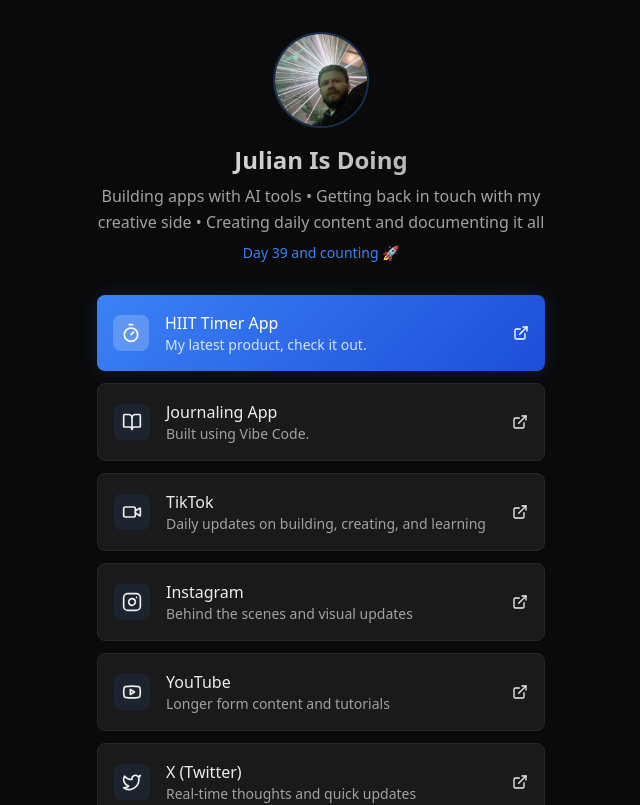
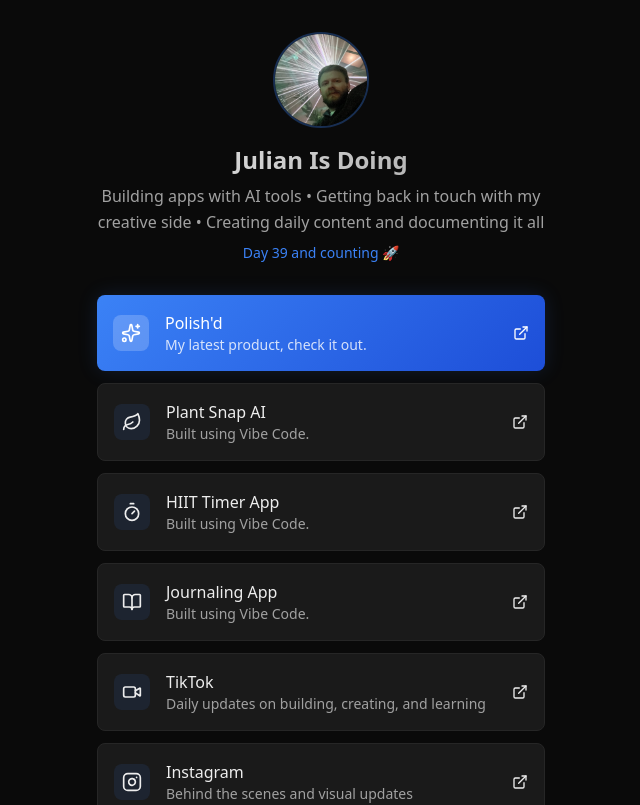
Before and after one commit to julianships/julianisdoing-com, a Next.js app: page /links in a window 1280 px wide. Shown: the top 805 px of the page, without its empty margins (319-959 px from the left). Built offline with nearby package versions, Linux system fonts and the light colour scheme.

Commit message:
feat: add Polish'd project and update links

```diff
--- a/src/app/links/page.tsx
+++ b/src/app/links/page.tsx
@@ -11,16 +11,32 @@
   Twitter,
   Youtube,
   BookOpen,
-  Timer // Added Timer icon
+  Timer, // Added Timer icon
+  Leaf, // Added Leaf icon for Plant Snap AI
+  Sparkles // Added Sparkles icon for Polish'd app
 } from "lucide-react";
 
 const links = [
   {
+    title: "Polish'd",
+    url: "https://www.vibecodeapp.com/projects/a7a7a7a7-a7a7-a7a7-a7a7-a7a7a7a7a7a7",
+    icon: Sparkles,
+    description: "My latest product, check it out.",
+    featured: true
+  },
+  {
+    title: "Plant Snap AI",
+    url: "https://www.vibecodeapp.com/projects/1117df31-e303-4876-9876-7bebb276b243",
+    icon: Leaf,
+    description: "Built using Vibe Code.",
+    featured: false
+  },
+  {
     title: "HIIT Timer App",
     url: "https://www.vibecodeapp.com/projects/2335d2e3-c384-4d94-b67c-9a06f0a68662",
     icon: Timer,
-    description: "My latest product, check it out.",
-    featured: true
+    description: "Built using Vibe Code.",
+    featured: false,
   },
   {
     title: "Journaling App",
```
